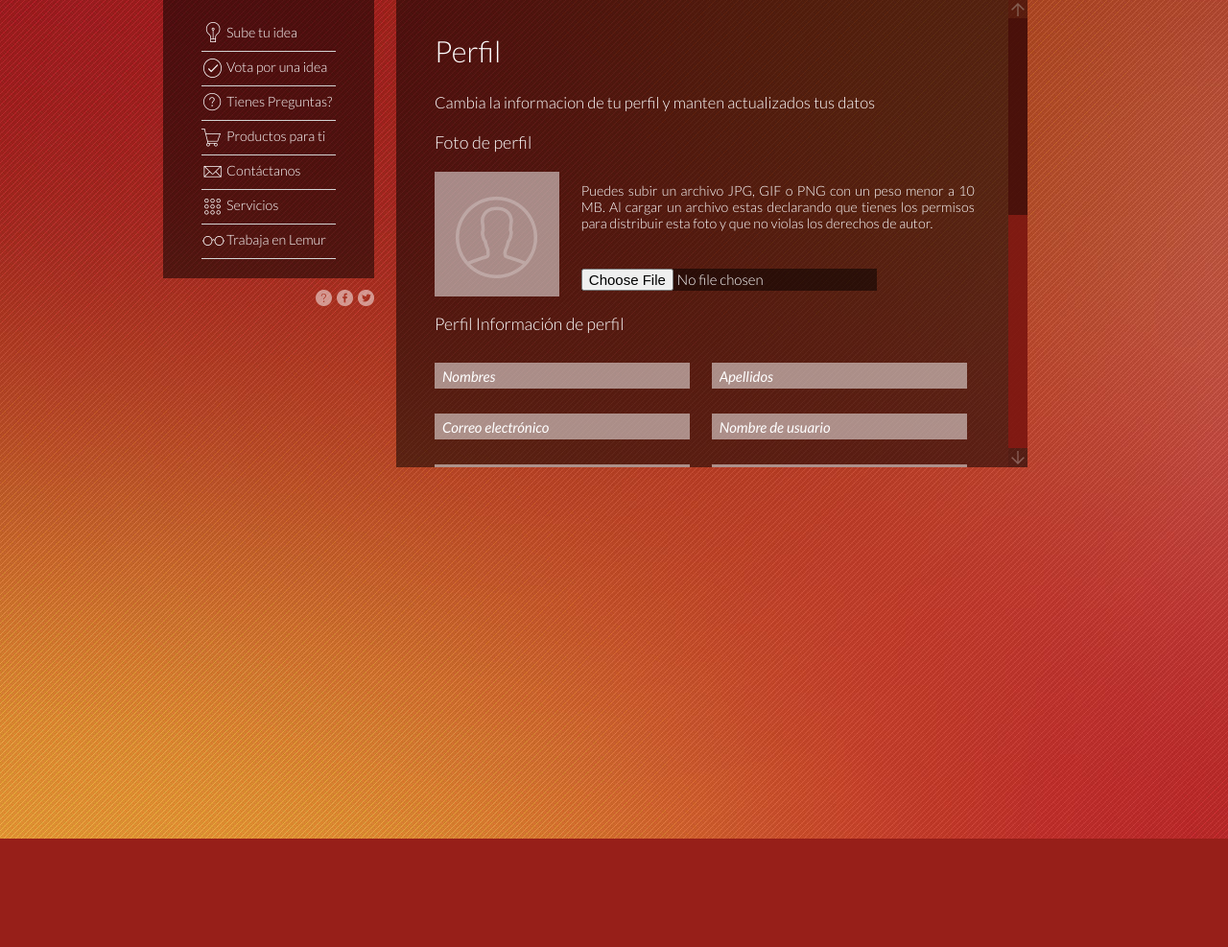
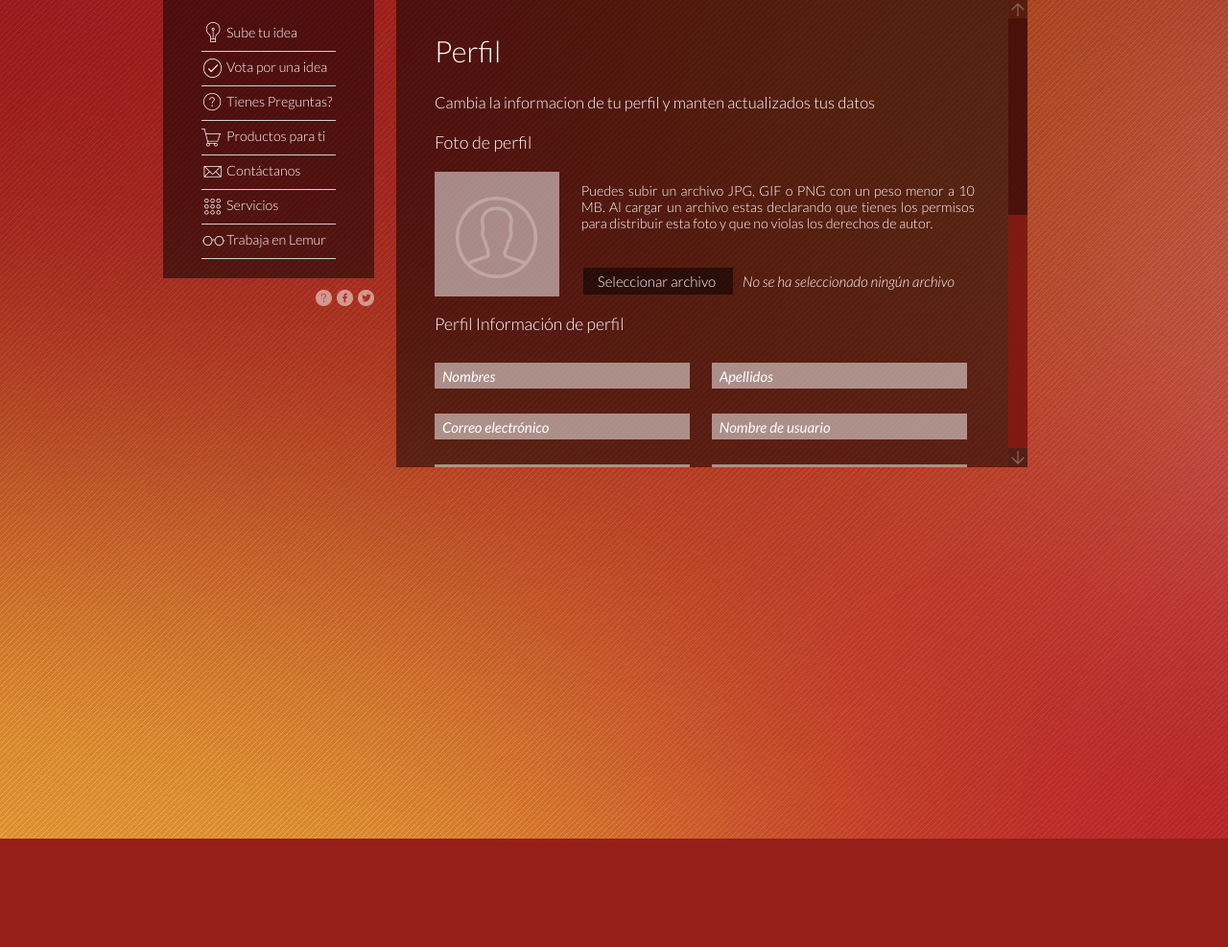
Before and after one commit to juan2ramos/lemurFront, a PHP site: page /perfil in a window 1280 px wide. Shown: the part 158-1145 px from the top of the page at 96% size. Run offline with PHP 8.4, Linux system fonts and the light colour scheme; some libraries are stand-ins or nearby versions.

Commit message:
input file

```diff
--- a/css/style.css
+++ b/css/style.css
@@ -672,7 +672,36 @@ Trabaja en lemur
 /*=================================================================
 Perfil
 ===================================================================*/
+.perfil input[type="file"]{
+    font-size: 50px;
+    line-height: 0;
+    margin: 0;
+    opacity: 0;
+    filter: alpha(opacity = 0);-ms-filter: "alpha(opacity=0)";
+    padding:0;
+    position: absolute;
+    right:0;
+    width: 414px;
+    z-index: 999;
 
+}
+.perfil .cargar{
+	background-color: rgba(0, 0, 0, 0.5);
+	color: #fff;
+	text-align: center;
+	padding: 5px 15px;
+	margin-left: 22px;
+
+}
+
+.perfil #url-archivo{
+
+    background: none	;
+    font-weight: 100;
+    height: 26px;
+    margin: 0;
+    padding: 0 10px;
+}
 #profile-picture p{
 	font-size: 1.2em;
 	margin-top: 1px;
--- a/js/script.js
+++ b/js/script.js
@@ -83,6 +83,8 @@ $(function() {
     });
 
   });
-
+  $('#archivo').change(function(){
+    $('#url-archivo').val($(this).val());
+  });
 
 });
--- a/views/perfil.php
+++ b/views/perfil.php
@@ -13,7 +13,12 @@
 						      	declarando que tienes los permisos para distribuir esta foto y que
 						      	no violas los derechos de autor.
 					      	</p>
-					      	<input type="file">
+							<label class="cargar">
+							    Seleccionar archivo<span>
+							    <input type="file" id="archivo" name="archivo" />
+							    </span>
+							</label>
+					      	<input type="text" id="url-archivo" placeholder="No se ha seleccionado ningún archivo"/>
 				  		</div>
 			      	</div>
 			      	<h3>Perfil Información de perfil</h3>
```
